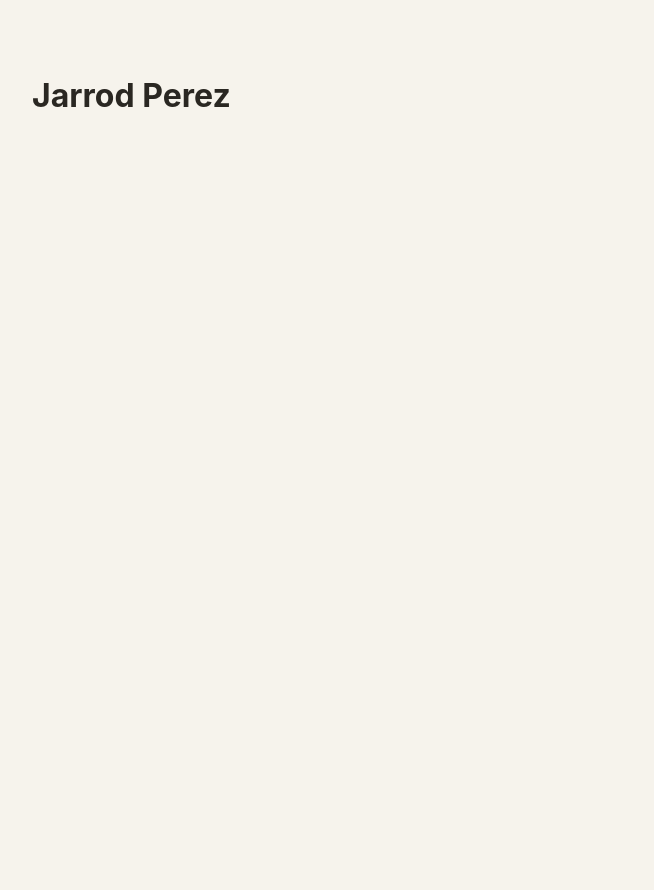
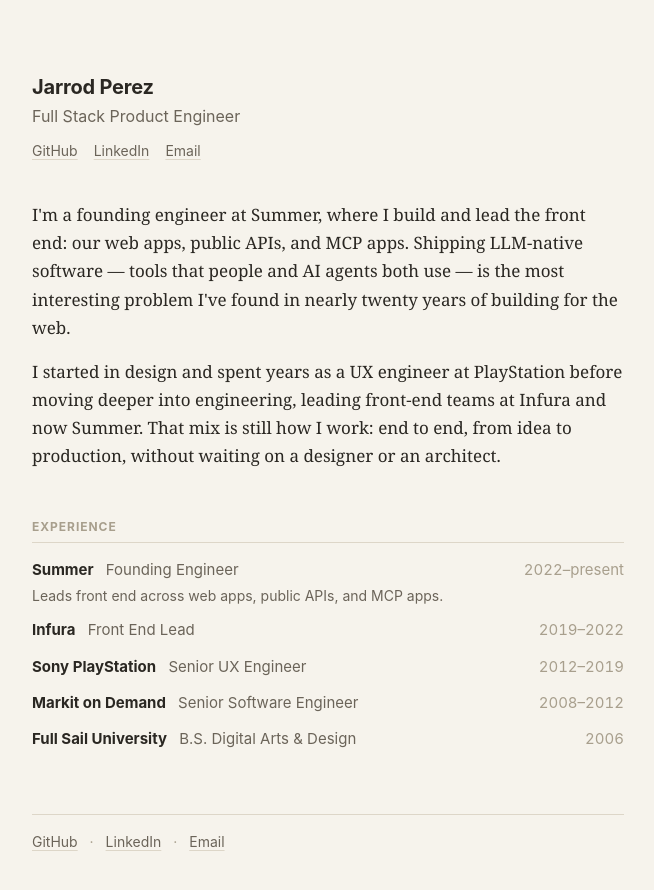
Before and after one commit to jarrodjperez/jarrodperez, an Astro site: page / in a window 1280 px wide. Shown: the whole page, without its empty margins (312-966 px from the left). Before the commit the page ends 800 px from the top, so only its background shows below. Built offline with nearby package versions, Linux system fonts and the light colour scheme; Astro itself is replaced by a stand-in of ours.

Commit message:
Add header, intro, experience, footer components

```diff
--- /dev/null
+++ b/src/components/Experience.astro
@@ -0,0 +1,64 @@
+---
+import { experience } from '../data/resume';
+---
+
+<section aria-label="Experience">
+  <h2 class="section-label">Experience</h2>
+  <ul>
+    {
+      experience.map((entry) => (
+        <li>
+          <div class="row">
+            <span>
+              <strong>{entry.org}</strong>
+              <span class="role">{entry.role}</span>
+            </span>
+            <span class="dates">{entry.dates}</span>
+          </div>
+          {entry.detail && <p class="detail">{entry.detail}</p>}
+        </li>
+      ))
+    }
+  </ul>
+</section>
+
+<style>
+  section {
+    margin-top: 3rem;
+  }
+
+  ul {
+    list-style: none;
+    padding: 0;
+    margin-top: 1rem;
+  }
+
+  li + li {
+    margin-top: 0.85rem;
+  }
+
+  .row {
+    display: flex;
+    justify-content: space-between;
+    align-items: baseline;
+    gap: 1rem;
+    font-size: 0.9375rem;
+  }
+
+  .role {
+    color: var(--muted);
+    margin-left: 0.5rem;
+  }
+
+  .dates {
+    color: var(--faint);
+    white-space: nowrap;
+    font-variant-numeric: tabular-nums;
+  }
+
+  .detail {
+    color: var(--muted);
+    font-size: 0.875rem;
+    margin-top: 0.2rem;
+  }
+</style>
--- /dev/null
+++ b/src/components/Footer.astro
@@ -0,0 +1,29 @@
+---
+import { links } from '../data/resume';
+---
+
+<footer>
+  {
+    links.map((link, i) => (
+      <>
+        {i > 0 && <span class="sep">·</span>}
+        <a href={link.href}>{link.label}</a>
+      </>
+    ))
+  }
+</footer>
+
+<style>
+  footer {
+    margin-top: 4rem;
+    padding-top: 1rem;
+    border-top: 1px solid var(--rule);
+    font-size: 0.875rem;
+    color: var(--muted);
+  }
+
+  .sep {
+    margin: 0 0.5rem;
+    color: var(--faint);
+  }
+</style>
--- /dev/null
+++ b/src/components/Header.astro
@@ -0,0 +1,31 @@
+---
+import { identity, links } from '../data/resume';
+---
+
+<header>
+  <h1>{identity.name}</h1>
+  <p class="tagline">{identity.tagline}</p>
+  <nav aria-label="Profiles">
+    {links.map((link) => <a href={link.href}>{link.label}</a>)}
+  </nav>
+</header>
+
+<style>
+  h1 {
+    font-size: 1.25rem;
+    font-weight: 700;
+    letter-spacing: -0.01em;
+  }
+
+  .tagline {
+    color: var(--muted);
+    margin-top: 0.15rem;
+  }
+
+  nav {
+    margin-top: 0.75rem;
+    display: flex;
+    gap: 1rem;
+    font-size: 0.875rem;
+  }
+</style>
--- /dev/null
+++ b/src/components/Intro.astro
@@ -0,0 +1,24 @@
+---
+import { intro } from '../data/resume';
+---
+
+<section aria-label="Introduction">
+  {intro.map((paragraph) => <p>{paragraph}</p>)}
+</section>
+
+<style>
+  section {
+    margin-top: 2.5rem;
+  }
+
+  p {
+    font-family: var(--serif);
+    font-size: 1.0625rem;
+    line-height: 1.65;
+    color: var(--ink);
+  }
+
+  p + p {
+    margin-top: 1rem;
+  }
+</style>
--- a/src/pages/index.astro
+++ b/src/pages/index.astro
@@ -1,8 +1,15 @@
 ---
 import Base from '../layouts/Base.astro';
+import Header from '../components/Header.astro';
+import Intro from '../components/Intro.astro';
+import Experience from '../components/Experience.astro';
+import Footer from '../components/Footer.astro';
 import { meta } from '../data/resume';
 ---
 
 <Base title={meta.title} description={meta.description}>
-  <h1>Jarrod Perez</h1>
+  <Header />
+  <Intro />
+  <Experience />
+  <Footer />
 </Base>
```
